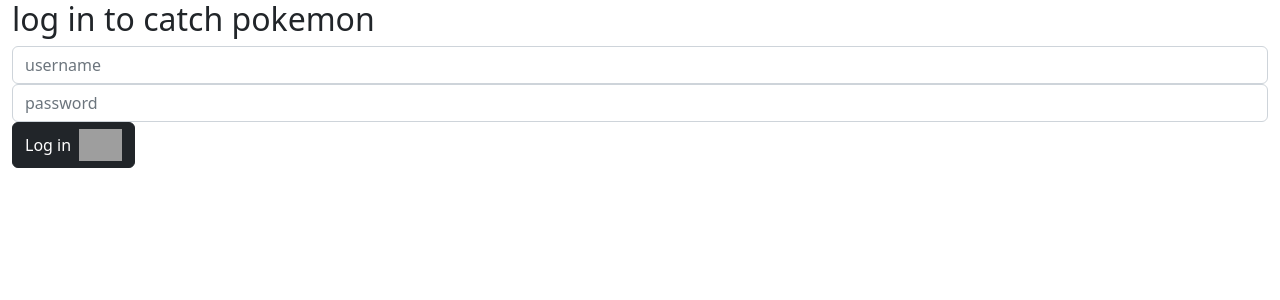
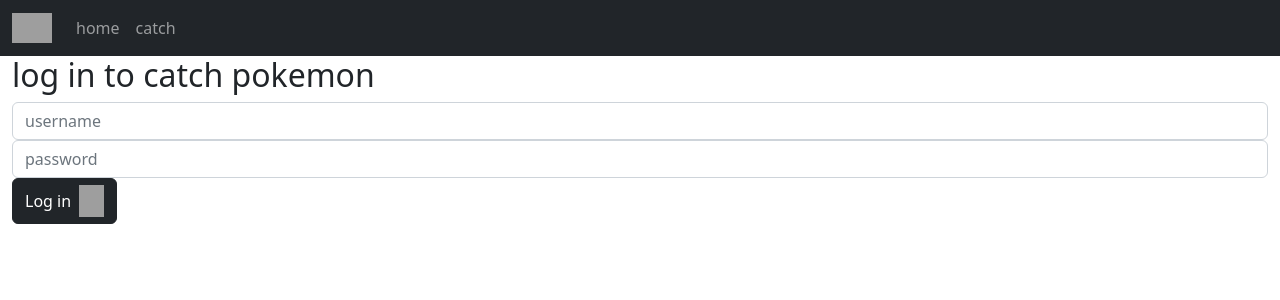
Before and after one commit to 251027-Java/JBL, an Angular app in the folder angular/pokemon-hunter/: page / in a window 1280 px wide. Shown: the top 300 px of the page. Built offline with nearby package versions, Linux system fonts and the light colour scheme; grey boxes are pictures that could not be loaded.

Commit message:
display pokemon on dashboard

```diff
--- a/angular/pokemon-hunter/src/app/app.html
+++ b/angular/pokemon-hunter/src/app/app.html
@@ -1 +1,3 @@
+<app-navbar></app-navbar>
+
 <router-outlet />
--- a/angular/pokemon-hunter/src/app/app.ts
+++ b/angular/pokemon-hunter/src/app/app.ts
@@ -1,9 +1,10 @@
 import { Component, signal } from "@angular/core";
 import { RouterOutlet } from "@angular/router";
+import { Navbar } from "./components/navbar/navbar";
 
 @Component({
 	selector: "app-root",
-	imports: [RouterOutlet],
+	imports: [RouterOutlet, Navbar],
 	templateUrl: "./app.html",
 	styleUrl: "./app.css",
 })
--- a/angular/pokemon-hunter/src/app/components/dashboard/dashboard.html
+++ b/angular/pokemon-hunter/src/app/components/dashboard/dashboard.html
@@ -1,5 +1,13 @@
 <div class="container-fluid">
     <h1>Welcome, username</h1>
-    <h3 class="mt-3">you have x pokemon</h3>
-    <p>pokemon go here</p>
+    <h3 class="mt-3">you have {{pokemonService.caught.length}} pokemon</h3>
+
+    <div class="d-flex gap-5 flex-wrap">
+        @for (pokemon of this.pokemonService.caught; track pokemon.id) {
+        <div class="d-flex flex-column align-items-center">
+            <img src="{{pokemon.sprite}}" alt="{{pokemon.name}}">
+            {{pokemon.name | titlecase}}
+        </div>
+        }
+    </div>
 </div>
--- a/angular/pokemon-hunter/src/app/components/dashboard/dashboard.ts
+++ b/angular/pokemon-hunter/src/app/components/dashboard/dashboard.ts
@@ -1,9 +1,13 @@
-import { Component } from "@angular/core";
+import { TitleCasePipe } from "@angular/common";
+import { Component, inject } from "@angular/core";
+import { PokemonService } from "../../services/pokemon-service";
 
 @Component({
 	selector: "app-dashboard",
-	imports: [],
+	imports: [TitleCasePipe],
 	templateUrl: "./dashboard.html",
 	styleUrl: "./dashboard.css",
 })
-export class Dashboard {}
+export class Dashboard {
+	protected pokemonService = inject(PokemonService);
+}
--- a/angular/pokemon-hunter/src/app/components/login/login.html
+++ b/angular/pokemon-hunter/src/app/components/login/login.html
@@ -6,6 +6,6 @@
 
     <button class="btn btn-dark d-flex align-items-center gap-2" (click)="login()">
         Log in
-        <img src="34614-go.gif" alt="login button">
+        <img src="34614-go.gif" alt="login button" width="25">
     </button>
 </div>
--- /dev/null
+++ b/angular/pokemon-hunter/src/app/components/navbar/navbar.html
@@ -0,0 +1,15 @@
+<nav class="navbar navbar-expand-sm navbar-dark bg-dark">
+    <div class="container-fluid">
+        <img class="navbar-brand" src="34614-go.gif" alt="brand" width="40">
+        <div class="collapse navbar-collapse">
+            <ul class="navbar-nav">
+                <li class="nav-item">
+                    <a routerLink="dashboard" class="nav-link">home</a>
+                </li>
+                <li class="nav-item">
+                    <a routerLink="catch" class="nav-link">catch</a>
+                </li>
+            </ul>
+        </div>
+    </div>
+</nav>
```
Also changed, not shown: angular/pokemon-hunter/src/app/components/navbar/navbar.ts (added, +10 -0 lines), angular/pokemon-hunter/src/app/components/navbar/navbar.css (added), 1 other file (tests, documents, lock files or other folders).
